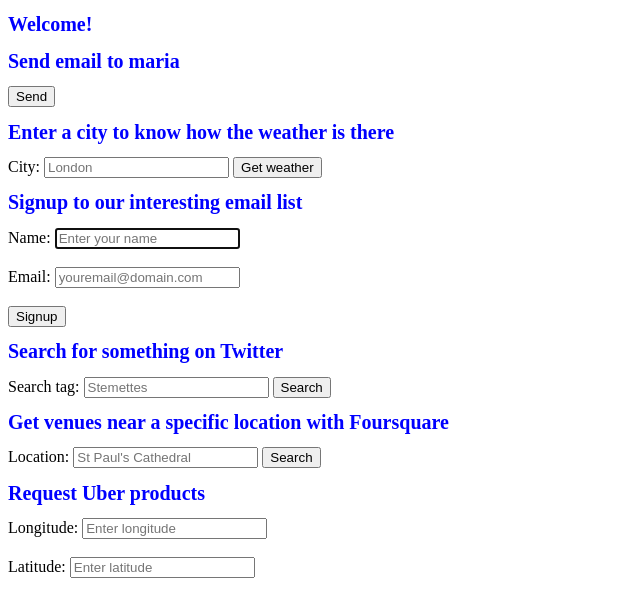
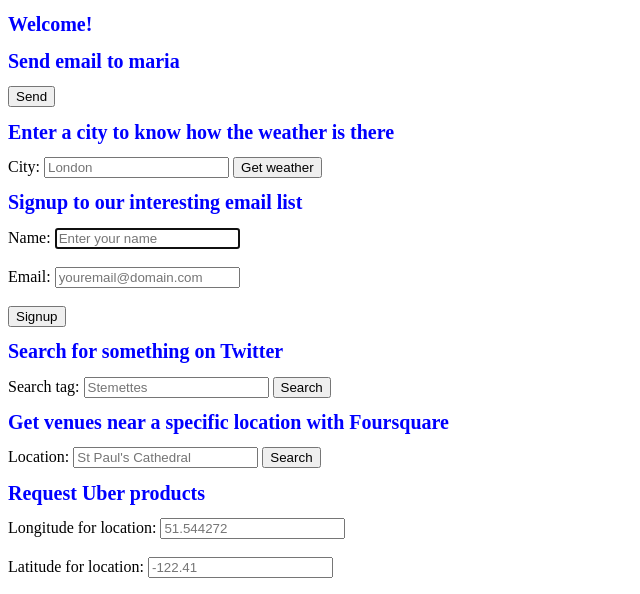
Before and after one commit to Skippla/codejam, a Flask app: page / in a window 1280 px wide. Shown: the top 594 px of the page, without its empty margins (0-640 px from the left). Run offline with Flask 2, Linux system fonts and the light colour scheme.

Commit message:
modified placeholder for requesting uber products

```diff
--- a/templates/index.html
+++ b/templates/index.html
@@ -82,11 +82,11 @@
 <div id="get-uber-products">
     <h1> Request Uber products </h1>
     <form method="post" action="/uber">
-        <label for="longitude">Longitude:</label>
-        <input type="text" id="longitude" name="longitude" value="" placeholder="Enter longitude" required="required" autofocus="autofocus" required />
+        <label for="longitude">Longitude for location:</label>
+        <input type="text" id="longitude" name="longitude" value="" placeholder="51.544272" required="required" autofocus="autofocus" required />
         <br /><br />
-        <label for="latitude">Latitude:</label>
-        <input type="text" id="latitude" name="latitude" value="" placeholder="Enter latitude" required="required"/>
+        <label for="latitude">Latitude for location:</label>
+        <input type="text" id="latitude" name="latitude" value="" placeholder="-122.41" required="required"/>
         <br /><br />
         <input id="uber-submit" value="Get Product" type="submit"/>
     </form>
```
